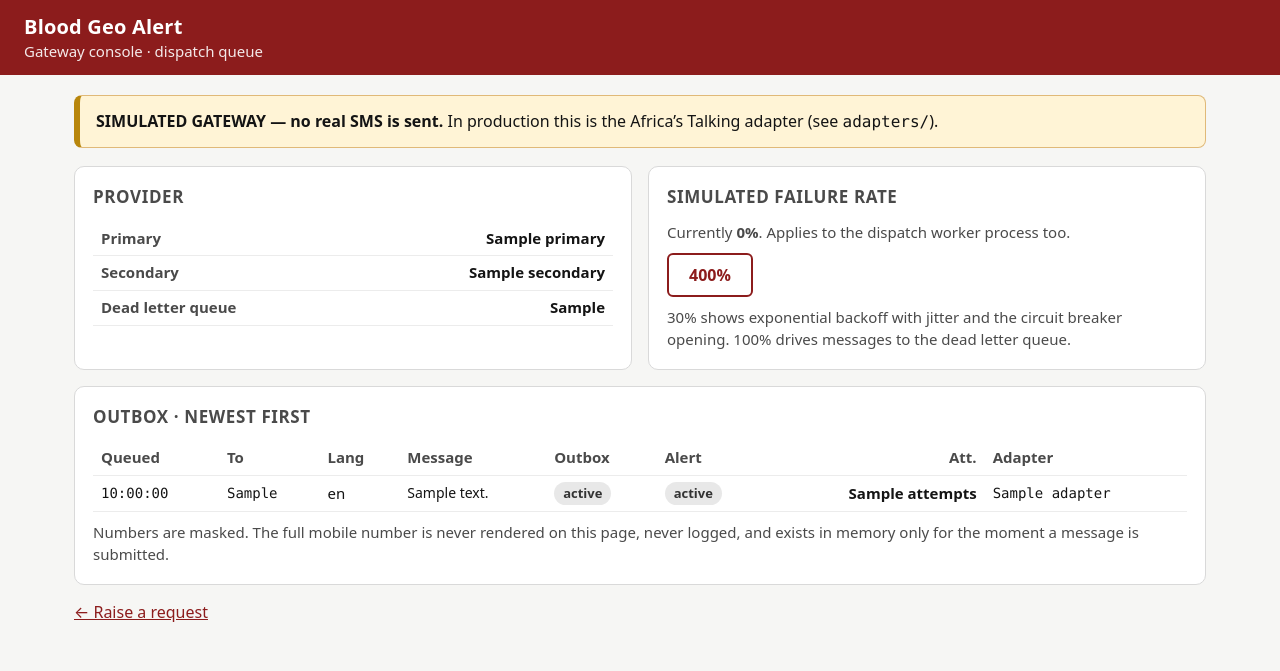
After one commit to tatendachawafambira/blood-geo-alert, a Python web app: template src/bga/templates/gateway_console.html in a window 1280 px wide. The commit adds this page. Shown: the top 671 px of the page. Run offline with Jinja, Linux system fonts and the light colour scheme; the template is opened without the code that fills it: most values are stand-ins (such as "Sample title", 1, 10 or a date in 2020).

Commit message:
block 7: dashboard, read model, gateway console, map
Gateway console shows the outbox newest first with masked numbers, states,
attempt counts and the adapter. Verified: 14 masked numbers rendered, zero
full +263 numbers anywhere in the page. The number is decrypted in memory for
one line and discarded.

THE FAILURE-RATE CONTROL COULD NOT WORK AS SPECIFIED. The console runs in the
API process; submissions happen in the dispatch worker process. Setting a
module-level variable in one has no effect on the other, so the control panel
would have appeared to work and changed nothing - the retry and failover demo
would have sat there sending successfully. mock_sms now reads a small file in
the temp directory that both processes share. Proven across a real process
boundary: console set 1.0, a separately launched worker logged 37 retries with
attempts climbing to 4; console set 0.0, next run drained all 14 to SENT.

The module global became an explicit override with None meaning "follow the
file", after the first version broke three adapter tests: a control file left
behind by a demo silently overrode a monkeypatched rate, so a test asking for
100% failures got 0%.

Leaflet is vendored, never a CDN, and uses circleMarker throughout so no
marker images are needed and there is nothing to 404 offline. The map block is
guarded on window.L, so a missing vendor file degrades to no map rather than a
broken page. static/vendor/README.md carries the two download URLs.

The radius circle is centred on the collection point, not the hospital. Ward
circles come from readmodel.ward_aggregates, already small-cell suppressed.
There is no L.marker call and no donor identifier in the rendered page.

Map coordinates are queried in dashboard.py rather than added to readmodel:
readmodel is the ADR-005 enforcement point and its surface is restricted to
donor aggregates. A branch and a hospital address are neither.

Sunday 21:00 verified again end to end: REJECTED_NO_POINT, zero new outbox
rows, amber panel, no map. Gateway console under a foreign facility scope
shows 0 rows where the correct scope shows 14.

253 passing.

Co-Authored-By: Claude Opus 5 <noreply@anthropic.com>

```diff
--- a/src/bga/api/main.py
+++ b/src/bga/api/main.py
@@ -15,7 +15,7 @@ from pathlib import Path
 from fastapi import FastAPI
 from fastapi.staticfiles import StaticFiles
 
-from bga.api import dashboard, receipts
+from bga.api import dashboard, gateway_console, internal, receipts
 
 _STATIC_DIR = Path(__file__).resolve().parent.parent / "static"
 
@@ -28,4 +28,8 @@ app = FastAPI(
 app.mount("/static", StaticFiles(directory=str(_STATIC_DIR)), name="static")
 
 app.include_router(receipts.router)
+app.include_router(internal.router)
+app.include_router(gateway_console.router)
+# Last: its "/" would otherwise shadow nothing, but keeping the specific
+# routers ahead of it makes the ordering intent explicit.
 app.include_router(dashboard.router)
--- a/src/bga/static/dashboard.css
+++ b/src/bga/static/dashboard.css
@@ -51,3 +51,31 @@ td.n{text-align:right;font-variant-numeric:tabular-nums;font-weight:700}
 .mono{font-family:ui-monospace,Consolas,monospace;font-size:14px;word-break:break-all}
 .badge{display:inline-block;padding:2px 10px;border-radius:999px;font-size:14px;font-weight:700;
 background:var(--red);color:#fff}
+
+/* gateway console */
+.sim-banner{background:#fff4d6;border:1px solid #e0b978;border-left:6px solid #b8860b;
+border-radius:8px;padding:14px 16px;margin:0 0 18px;font-size:16px}
+.sim-banner code{font-family:ui-monospace,Consolas,monospace}
+form.inline{display:flex;gap:10px;margin:10px 0 0}
+button.rate{min-height:44px;padding:8px 20px;border:2px solid var(--red);border-radius:6px;
+background:#fff;color:var(--red);font-family:inherit;font-size:16px;font-weight:700;cursor:pointer}
+button.rate.on{background:var(--red);color:#fff}
+table.queue td.msg{font-size:14px;max-width:520px}
+table.queue .err{color:var(--red);font-size:13px}
+th.r,td.r{text-align:right}
+.pill{display:inline-block;padding:2px 9px;border-radius:999px;font-size:13px;font-weight:700;
+background:#e8e8e8;color:#333}
+.s-sent,.s-delivered{background:#dcefdc;color:#1d6b2f}
+.s-queued,.s-locked{background:#e6eef7;color:#1f4e79}
+.s-confirmed{background:#1d6b2f;color:#fff}
+.s-declined,.s-suppressed{background:#f0e2e2;color:#7a2020}
+.s-dead{background:#8C1C1C;color:#fff}
+
+/* map */
+#map{height:380px;margin:14px 0 0;border-radius:8px;border:1px solid var(--line);
+background:#eef1f4}
+.key{display:inline-block;width:12px;height:12px;border-radius:50%;margin:0 4px 0 12px;
+vertical-align:middle}
+.k-point{background:#8C1C1C}
+.k-facility{background:#2e75b6}
+.k-ward{background:#5aa84f}
--- /dev/null
+++ b/src/bga/templates/gateway_console.html
@@ -0,0 +1,77 @@
+<!doctype html>
+<html lang="en">
+<head>
+<meta charset="utf-8">
+<meta name="viewport" content="width=device-width,initial-scale=1">
+<title>Gateway console - Blood Geo Alert</title>
+<link rel="stylesheet" href="/static/dashboard.css">
+</head>
+<body>
+<header>
+  <div class="title">Blood Geo Alert</div>
+  <div class="sub">Gateway console &middot; dispatch queue</div>
+</header>
+
+<main>
+<div class="sim-banner">
+  <strong>SIMULATED GATEWAY &mdash; no real SMS is sent.</strong>
+  In production this is the Africa&rsquo;s Talking adapter (see <code>adapters/</code>).
+</div>
+
+<div class="cards">
+  <div class="card">
+    <h2>Provider</h2>
+    <table>
+      <tr><th>Primary</th><td class="n">{{ primary }}</td></tr>
+      <tr><th>Secondary</th><td class="n">{{ secondary }}</td></tr>
+      <tr><th>Dead letter queue</th><td class="n">{{ dead_letters }}</td></tr>
+    </table>
+  </div>
+
+  <div class="card">
+    <h2>Simulated failure rate</h2>
+    <p class="note">Currently <strong>{{ '%.0f'|format(failure_rate * 100) }}%</strong>.
+      Applies to the dispatch worker process too.</p>
+    <form method="post" action="/gateway/failure-rate" class="inline">
+      {% for r in failure_rates %}
+      <button class="rate {% if r == failure_rate %}on{% endif %}" type="submit"
+              name="rate" value="{{ r }}">{{ '%.0f'|format(r * 100) }}%</button>
+      {% endfor %}
+    </form>
+    <p class="note">30% shows exponential backoff with jitter and the circuit breaker
+      opening. 100% drives messages to the dead letter queue.</p>
+  </div>
+</div>
+
+<div class="card wide" style="margin-top:16px">
+  <h2>Outbox &middot; newest first</h2>
+  {% if rows %}
+  <table class="queue">
+    <tr>
+      <th>Queued</th><th>To</th><th>Lang</th><th>Message</th>
+      <th>Outbox</th><th>Alert</th><th class="r">Att.</th><th>Adapter</th>
+    </tr>
+    {% for r in rows %}
+    <tr>
+      <td class="mono">{{ r.queued_at.strftime('%H:%M:%S') }}</td>
+      <td class="mono">{{ r.masked_msisdn }}</td>
+      <td>{{ r.language }}</td>
+      <td class="msg">{{ r.body }}{% if r.last_error %}<br><span class="err">{{ r.last_error }}</span>{% endif %}</td>
+      <td><span class="pill s-{{ r.outbox_state|lower }}">{{ r.outbox_state }}</span></td>
+      <td><span class="pill s-{{ r.alert_state|lower }}">{{ r.alert_state }}</span></td>
+      <td class="n">{{ r.attempts }}</td>
+      <td class="mono">{{ r.adapter }}</td>
+    </tr>
+    {% endfor %}
+  </table>
+  <p class="note">Numbers are masked. The full mobile number is never rendered on this
+    page, never logged, and exists in memory only for the moment a message is submitted.</p>
+  {% else %}
+  <p class="note">Nothing in the queue for the selected facility.</p>
+  {% endif %}
+</div>
+
+<p style="margin-top:16px"><a href="/">&larr; Raise a request</a></p>
+</main>
+</body>
+</html>
```
Also changed, not shown: src/bga/adapters/mock_sms.py (+41 -4 lines), src/bga/api/dashboard.py (+37 -1 lines), src/bga/api/gateway_console.py (added, +137 -0 lines), src/bga/api/internal.py (added, +46 -0 lines), src/bga/templates/request_detail.html (+69 -2 lines), 1 other file.
